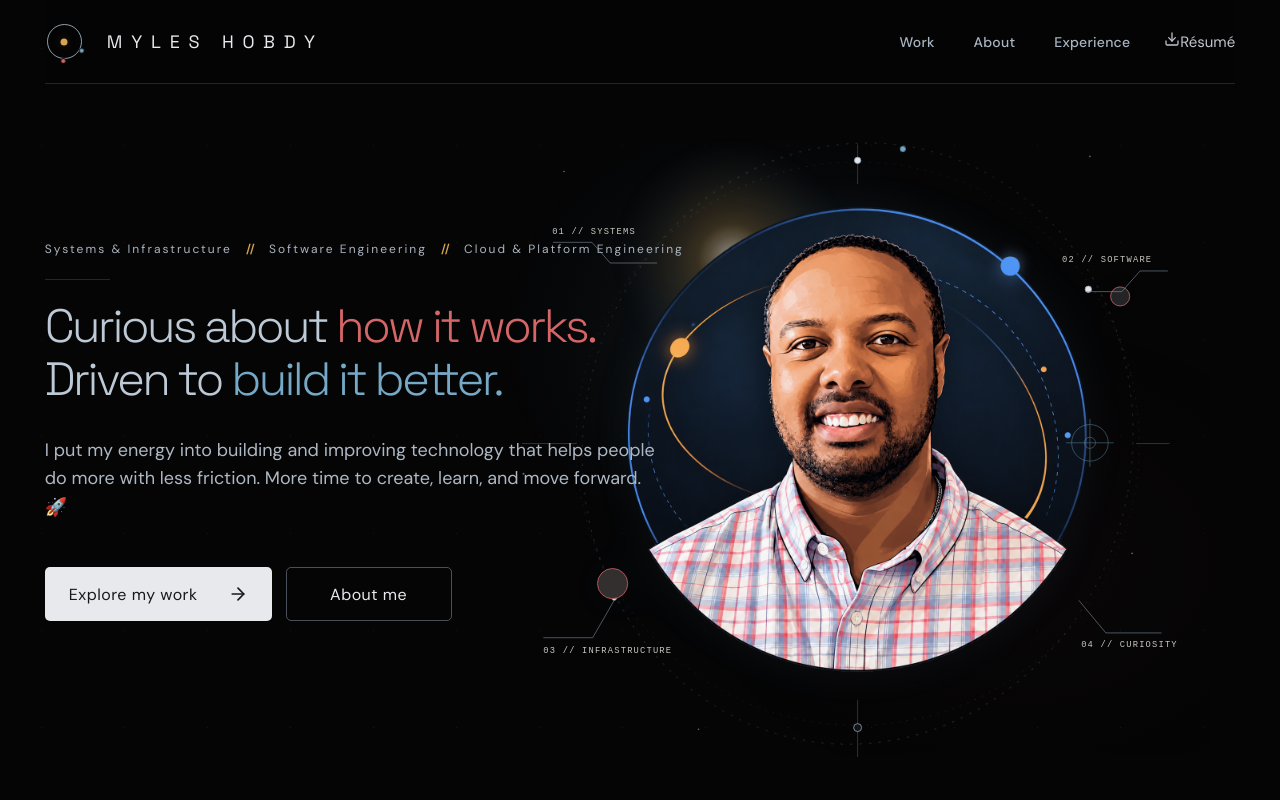
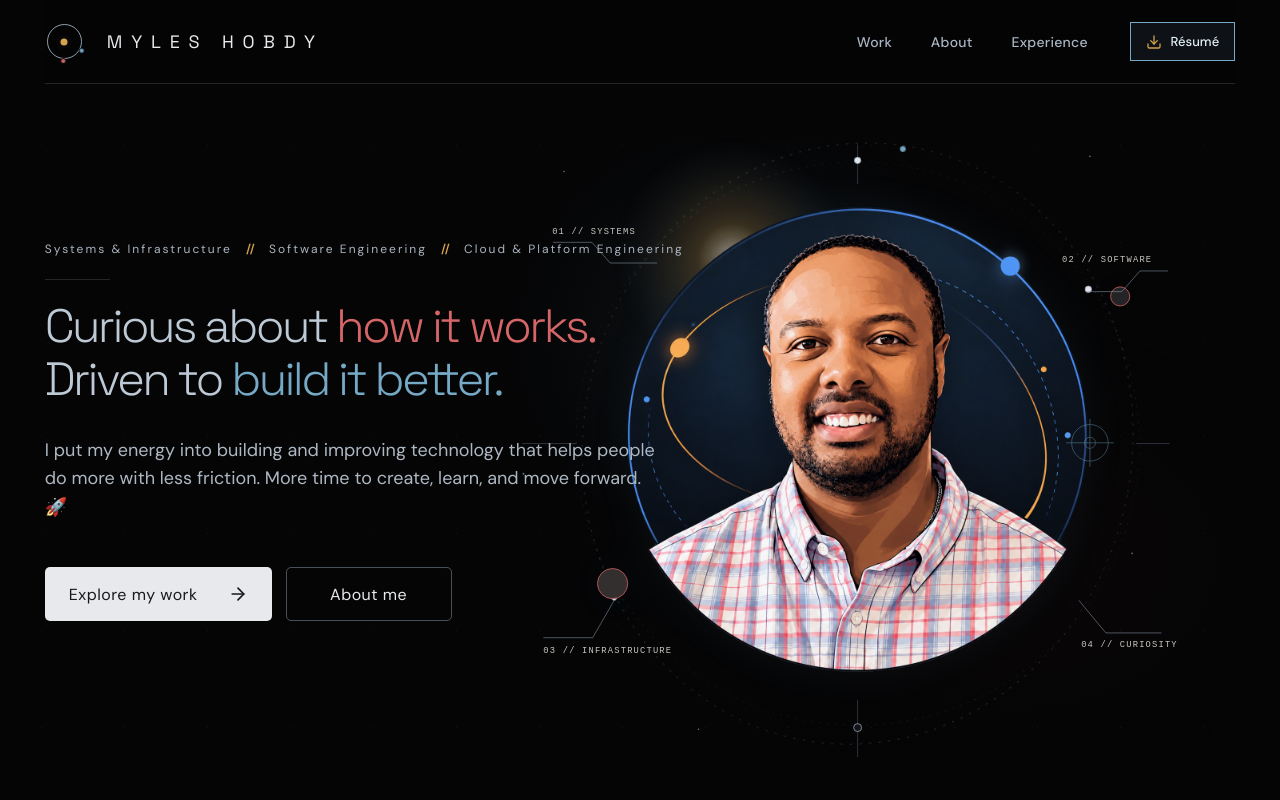
Before and after one commit to casual-loops/mylesh-portfolio, a Next.js app: page / in a window 1280 px wide. Shown: the top 800 px of the page. Built offline with nearby package versions, Linux system fonts and the light colour scheme.

Commit message:
style: distinguish global résumé download button from navigation links

```diff
--- a/app/globals.css
+++ b/app/globals.css
@@ -1019,3 +1019,34 @@ body:before{background-image:radial-gradient(#b8c1cb .55px,transparent .8px);opa
 .experience-next{scroll-margin-top:110px;}
 .experience-next a{gap:10px;}
 @media(prefers-reduced-motion:reduce){.experience-resume-link{transition:none;}}
+
+/* Global résumé download CTA in primary navigation. */
+.site-header .header-nav .header-resume-cta{
+ display:inline-flex;
+ align-items:center;
+ justify-content:center;
+ gap:9px;
+ min-height:39px;
+ padding:8px 15px;
+ margin-left:8px;
+ border:1px solid #76A9C6;
+ background:rgba(118,169,198,.09);
+ color:#E3EFF6;
+ font-size:13px;
+ font-weight:500;
+ line-height:1;
+ white-space:nowrap;
+ transition:background .2s,border-color .2s,color .2s;
+}
+.site-header .header-nav .header-resume-cta::after{display:none;}
+.site-header .header-nav .header-resume-cta svg{color:#D6A34F;flex-shrink:0;}
+.site-header .header-nav .header-resume-cta:hover{background:rgba(118,169,198,.2);border-color:#ADD5ED;color:#FFF;}
+.site-header .header-nav .header-resume-cta:focus-visible{outline:2px solid #ADD5ED;outline-offset:3px;}
+@media(max-width:700px){
+ .site-header .header-nav .header-resume-cta{min-height:34px;padding:7px 9px;margin-left:2px;gap:5px;font-size:11px;}
+ .site-header .header-nav .header-resume-cta svg{width:14px;height:14px;}
+}
+@media(max-width:410px){
+ .site-header .header-nav .header-resume-cta{padding:7px;}
+}
+@media(prefers-reduced-motion:reduce){.site-header .header-nav .header-resume-cta{transition:none;}}
```
